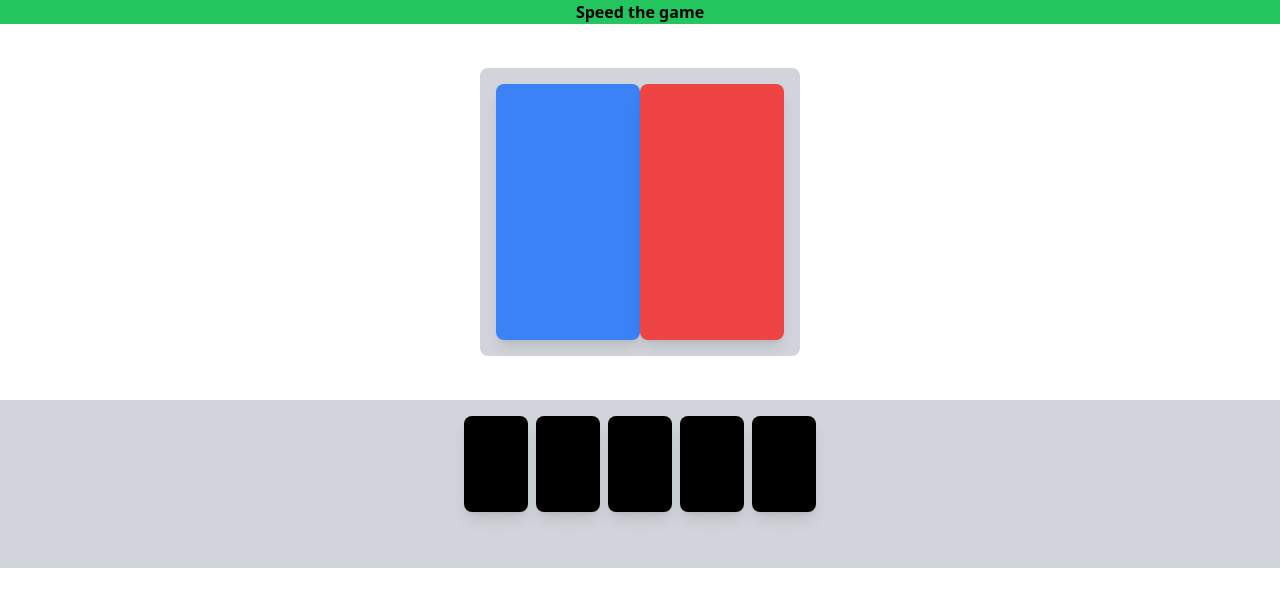
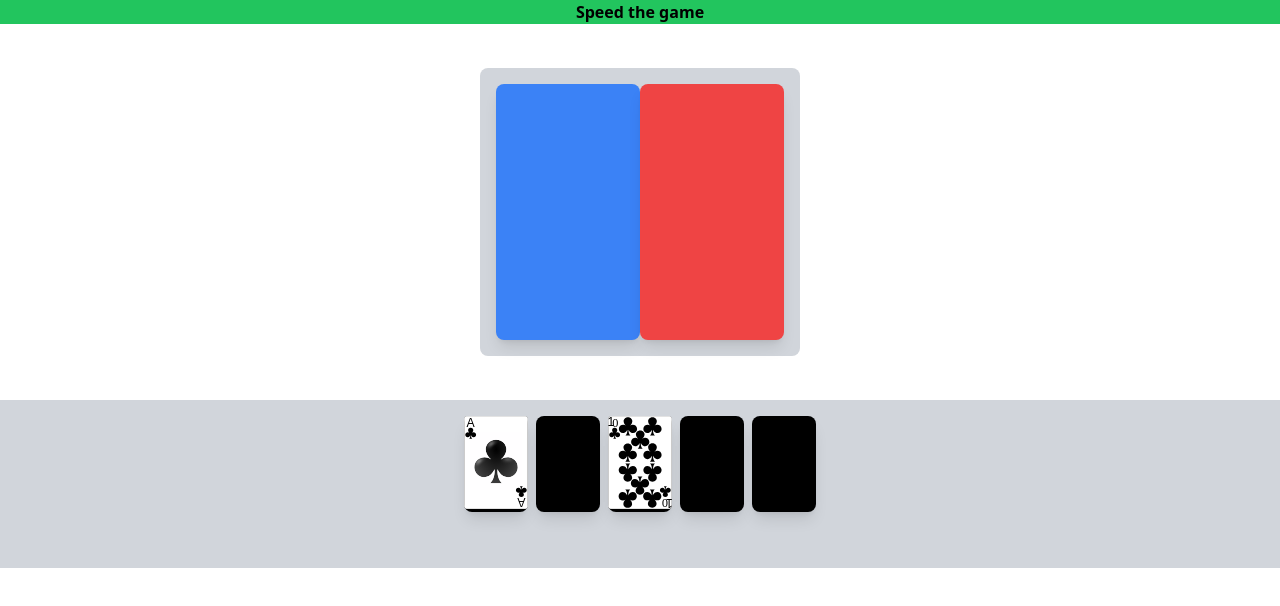
Before and after one commit to joshshipton/speed_cardgame, a website: page build/index.html in a window 1280 px wide. Drawn offline with nearby package versions, Linux system fonts and the light colour scheme.

Commit message:
worked on it

```diff
--- a/build/app.js
+++ b/build/app.js
@@ -32,7 +32,7 @@ while (rawPile.length < 15){
 for(let i = 5; i >= 1; i--){
 
     pile.push(rawPile.slice(0,i));
-
+    rawPile = rawPile.slice(i);
 }
 console.log(pile)
 
@@ -40,12 +40,16 @@ console.log(pile)
 // 'div is called 'stacks''
 // each box is called stacks[i] 1-5
 
-let stacks = [];
-for (let i = 1; i <= 5; i++) {
-  stacks.push($('#stack' + i));
-}
+let stack1 = document.getElementById('stack1');
+// stack 1 will be pile[0]
+let image = document.createElement('img');
+image.src = `cards/${pile[0][0]}.svg`;
+image.alt = 'card';
+console.log(image)
+let h1 = document.createElement('h1')
+h1.textContent = 'ur a fucking retard and should kys'
+stack1.append(image);
 
-// Loop over the stacks and add an image to each one
-stacks.forEach(function(stack) {
-    stack.append(`<img src="cards/${stacks[0][0]}.svg">`);
-  });
+
+
+console.log(pile[0][0]);
--- a/build/index.html
+++ b/build/index.html
@@ -7,7 +7,6 @@
     <link rel="stylesheet" href="css/output.css">
     <title>Speed</title>
     <script src="https://ajax.googleapis.com/ajax/libs/jquery/3.6.0/jquery.min.js"></script>
-    <script src="app.js"></script>
 </head>
 <body class="bg-white">
     <body class="bg-white">
@@ -24,7 +23,9 @@
           <div id='stacks' class="flex justify-between w-96 p-4 mb-10">
             <div id='stack1' class="w-16 h-24 bg-black rounded-lg shadow-lg"></div>
             <div id='stack2' class="w-16 h-24 bg-black rounded-lg shadow-lg"></div>
-            <div id='stack3' class="w-16 h-24 bg-black rounded-lg shadow-lg"></div>
+            <div id='stack3' class="w-16 h-24 bg-black rounded-lg shadow-lg">
+              <img src="cards/10_of_clubs.svg" alt="">
+            </div>
             <div id='stack4' class="w-16 h-24 bg-black rounded-lg shadow-lg"></div>
             <div id='stack5' class="w-16 h-24 bg-black rounded-lg shadow-lg"></div>
           </div>
@@ -33,6 +34,7 @@
 
 
 
+      <script src="app.js"></script>
 
 </body>
 </html>
```
